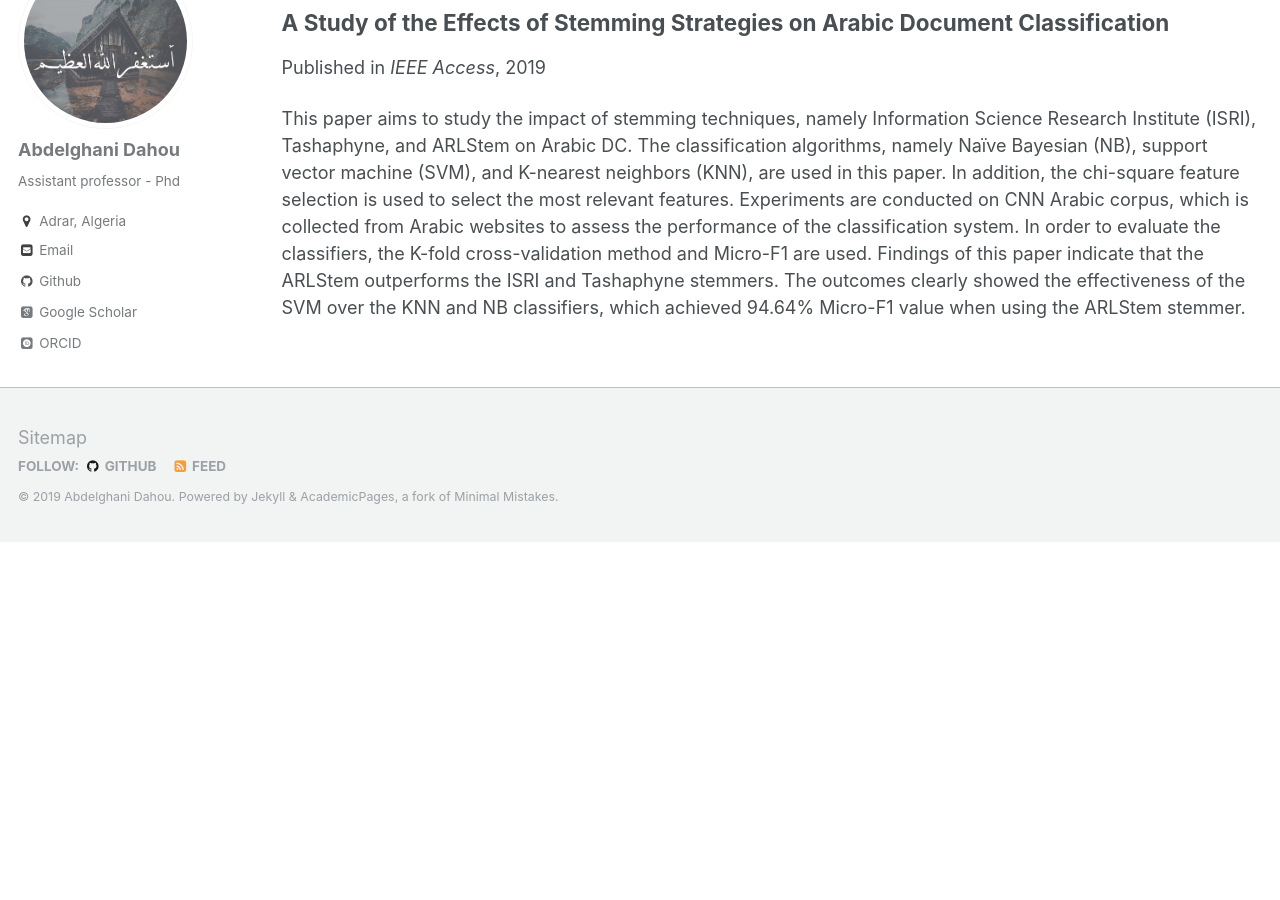
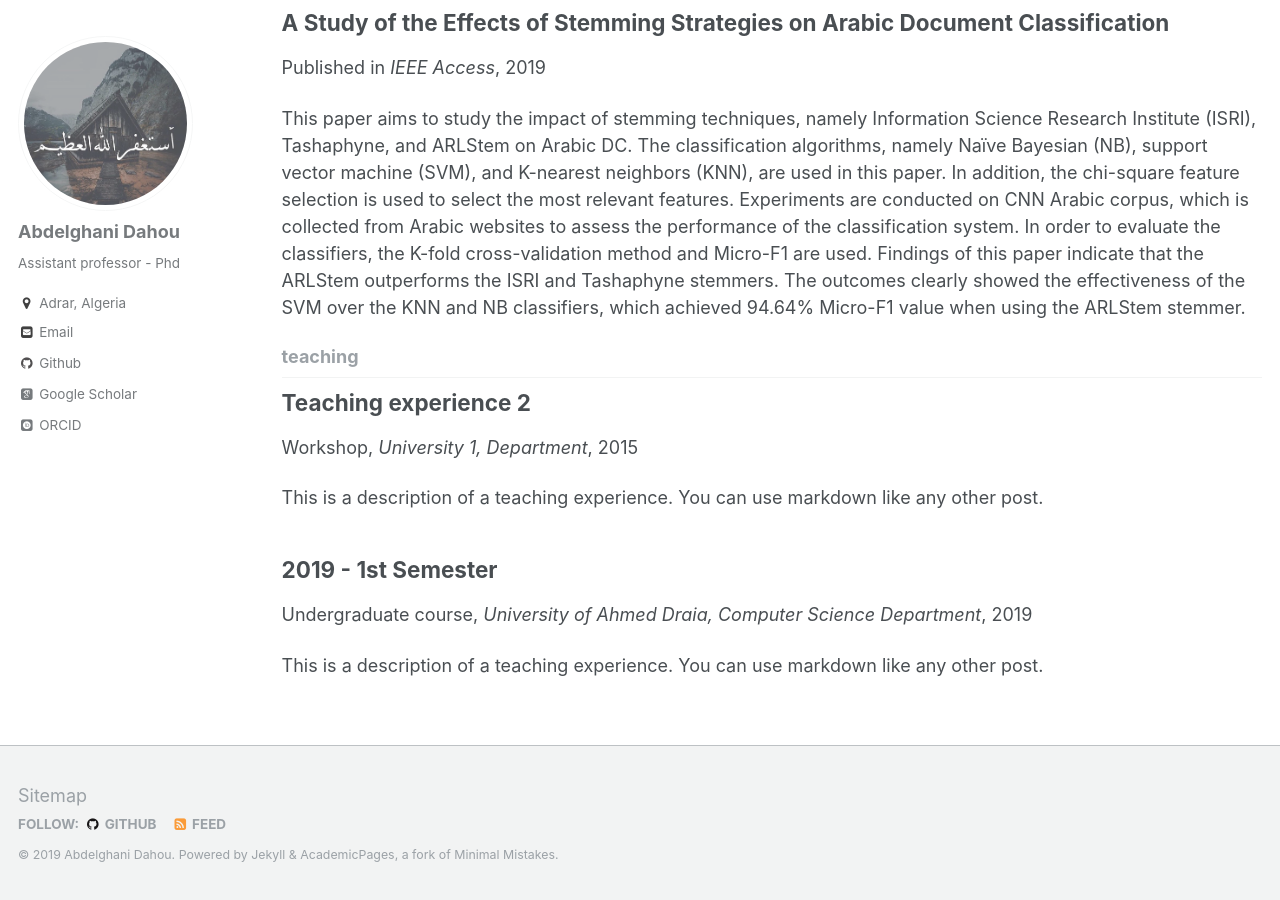
Before and after one commit to dr-dahou-adrar/dr-dahou-adrar.github.io, a Jekyll site: the page built from _pages/collection-archive.html, in a window 1280 px wide and 900 px high, scrolled down 1906 px. Built offline with Jekyll 4.4.1, drawn with Linux system fonts in a browser that asks for light colours; some web fonts are replaced; before the commit the page ends 2448 px from its top, so only the background shows below that; part of the change alters nothing that is shown.

```diff
--- a/_config.yml
+++ b/_config.yml
@@ -172,7 +172,7 @@ kramdown:
 # Collections
 collections:
   teaching:
-    output: False
+    output: true
     permalink: /:collection/:path/
   publications:
     output: true
```
